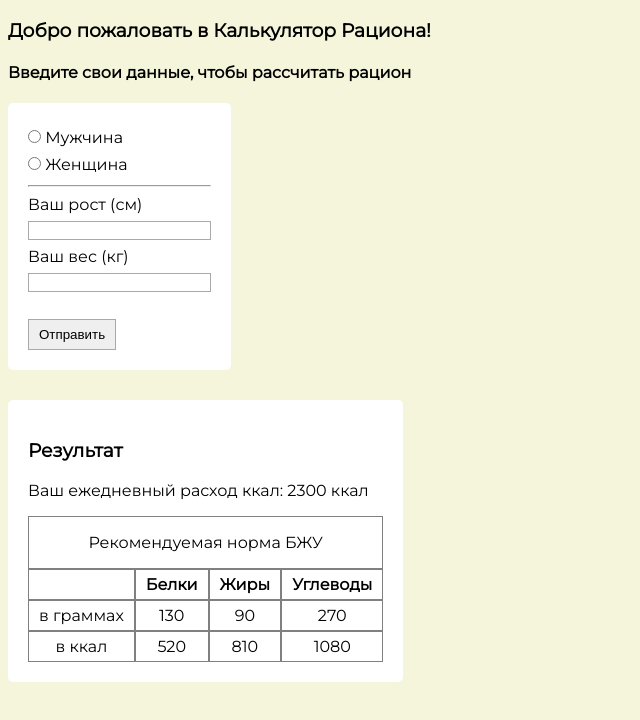
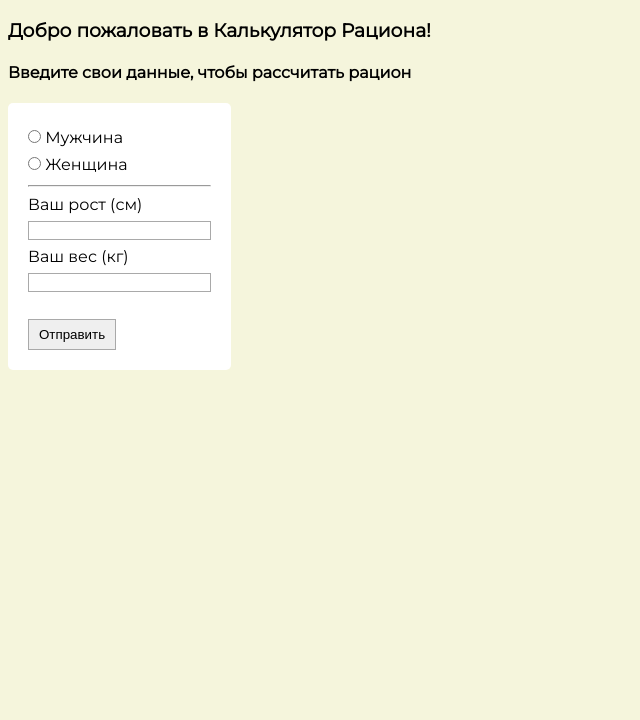
Before and after one commit to AlexFisher13/NutritionCounter, an Angular app: page / in a window 1280 px wide. Shown: the top 720 px of the page, without its empty margins (0-640 px from the left). Built offline with nearby package versions, Linux system fonts and the light colour scheme.

Commit message:
add counting ration

```diff
--- a/src/app/app.component.html
+++ b/src/app/app.component.html
@@ -1,4 +1,3 @@
 <h3>Добро пожаловать в Калькулятор Рациона!</h3>
 <h4>Введите свои данные, чтобы рассчитать рацион</h4>
 <app-user-data></app-user-data>
-<app-user-result></app-user-result>
--- a/src/app/app.module.ts
+++ b/src/app/app.module.ts
@@ -1,17 +1,13 @@
 import { BrowserModule } from '@angular/platform-browser';
 import { NgModule } from '@angular/core';
-
-
 import { AppComponent } from './app.component';
 import { UserDataComponent } from './user-data/user-data.component';
-import { UserResultComponent } from './user-result/user-result.component';
 
 
 @NgModule({
   declarations: [
     AppComponent,
-    UserDataComponent,
-    UserResultComponent
+    UserDataComponent
   ],
   imports: [
     BrowserModule
--- a/src/app/user-data/user-data.component.css
+++ b/src/app/user-data/user-data.component.css
@@ -15,3 +15,25 @@ button {
   outline: none;
   padding: 7px 10px;
 }
+table {
+  text-align: center;
+  background-color: white;
+  border-spacing: 0;
+}
+caption {
+  border: 1px solid gray;
+}
+.result {
+  display: none;
+  margin-top: 30px;
+  background-color: white;
+  border-radius: 5px;
+  padding: 20px;
+}
+td, th {
+  border: 1px solid gray;
+  padding: 5px 10px;
+}
+.show {
+  display: table;
+}
--- a/src/app/user-data/user-data.component.html
+++ b/src/app/user-data/user-data.component.html
@@ -2,8 +2,35 @@
   <input type="radio" name="sex" value="man"> Мужчина<br>
   <input type="radio" name="sex" value="woman"> Женщина<br><hr>
     Ваш рост (см)<br>
-  <input type="text"><br>
+  <input type="text" #height><br>
     Ваш вес (кг)<br>
-  <input type="text"><br>
-  <button>Отправить</button>
+  <input type="text" #weight><br>
+  <button (click)="printData(height, weight)">Отправить</button>
 </form>
+<div class="result" [ngClass]="{'show': isShow}">
+  <h3>Результат</h3>
+  <p>Ваш ежедневный расход : {{ration}} ккал</p>
+  <table>
+    <caption>
+      <p>Рекомендуемая норма БЖУ</p>
+    </caption>
+    <tr>
+      <th></th>
+      <th>Белки</th>
+      <th>Жиры</th>
+      <th>Углеводы</th>
+    </tr>
+    <tr>
+      <td>в граммах</td>
+      <td>{{protein}}</td>
+      <td>{{fat}}</td>
+      <td>{{carbo}}</td>
+    </tr>
+    <tr>
+      <td>в ккал</td>
+      <td>{{protein * 4}}</td>
+      <td>{{fat * 9}}</td>
+      <td>{{carbo * 4}}</td>
+    </tr>
+  </table>
+</div>
--- a/src/app/user-data/user-data.component.ts
+++ b/src/app/user-data/user-data.component.ts
@@ -5,7 +5,23 @@ import { Component, OnInit } from '@angular/core';
   templateUrl: './user-data.component.html',
   styleUrls: ['./user-data.component.css']
 })
+
 export class UserDataComponent implements OnInit {
+
+  ration;
+  protein;
+  fat;
+  carbo;
+  isShow = false;
+
+  printData(height, weight) {
+    this.isShow = true;
+    this.ration = Math.ceil(Number(weight.value) * 30);
+    this.protein = Math.ceil(Number(weight.value) * 1.7);
+    this.fat = Math.ceil(Number(weight.value) * 1.2);
+    this.carbo = Math.ceil(Number(weight.value) * 3.1);
+    return false;
+  }
 
   constructor() { }
 
--- a/src/app/user-result/user-result.component.css
+++ /dev/null
@@ -1,19 +0,0 @@
-table {
-  text-align: center;
-  background-color: white;
-  border-spacing: 0;
-}
-caption {
-  border: 1px solid gray;
-}
-.result {
-  margin-top: 30px;
-  background-color: white;
-  display: table;
-  border-radius: 5px;
-  padding: 20px;
-}
-td, th {
-  border: 1px solid gray;
-  padding: 5px 10px;
-}
--- a/src/app/user-result/user-result.component.html
+++ /dev/null
@@ -1,27 +0,0 @@
-<div class="result">
-  <h3>Результат</h3>
-  <p>Ваш ежедневный расход ккал: 2300 ккал</p>
-  <table>
-    <caption>
-      <p>Рекомендуемая норма БЖУ</p>
-    </caption>
-    <tr>
-      <th></th>
-      <th>Белки</th>
-      <th>Жиры</th>
-      <th>Углеводы</th>
-    </tr>
-    <tr>
-      <td>в граммах</td>
-      <td>130</td>
-      <td>90</td>
-      <td>270</td>
-    </tr>
-    <tr>
-      <td>в ккал</td>
-      <td>520</td>
-      <td>810</td>
-      <td>1080</td>
-    </tr>
-  </table>
-</div>
--- a/src/app/user-result/user-result.component.ts
+++ /dev/null
@@ -1,15 +0,0 @@
-import { Component, OnInit } from '@angular/core';
-
-@Component({
-  selector: 'app-user-result',
-  templateUrl: './user-result.component.html',
-  styleUrls: ['./user-result.component.css']
-})
-export class UserResultComponent implements OnInit {
-
-  constructor() { }
-
-  ngOnInit() {
-  }
-
-}
```
Also changed, not shown: 1 other file (tests, documents, lock files or other folders).
